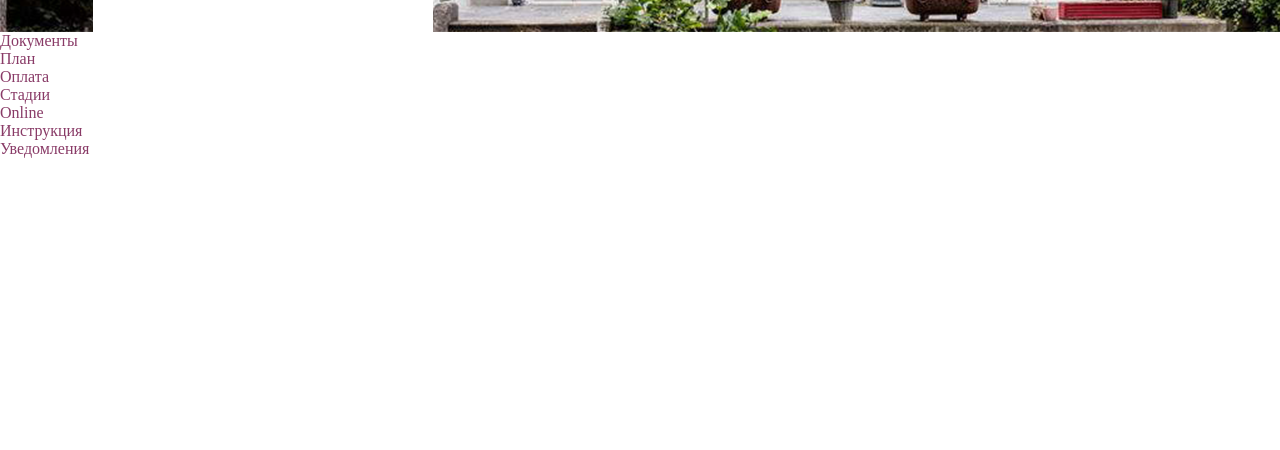
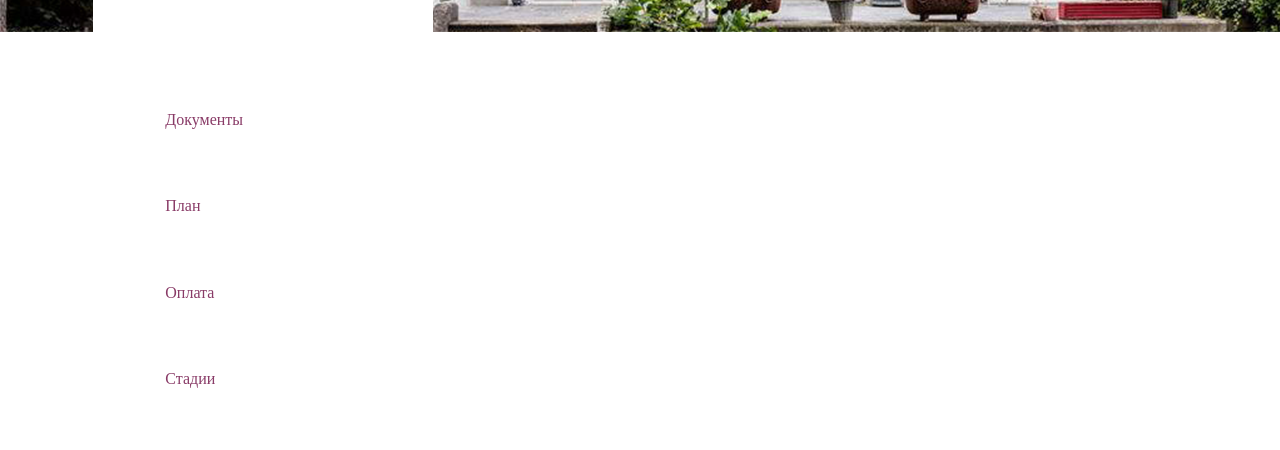
Before and after one commit to coatceatl/layout-company, a website: page index.html in a window 1280 px wide. Shown: the part 331-781 px from the top of the page. Drawn offline with Linux system fonts and the light colour scheme; files whose address does not match are found by name; a web font is replaced by a local one.

Commit message:
changed properties section menu

```diff
--- a/index.html
+++ b/index.html
@@ -13,7 +13,7 @@
           <div class='header-logo'>
             <a href='#' class='menu-link'>Company</a>
           </div>
-          <div class='header-nav'>
+          <nav class='header-nav'>
             <ul class='header-nav__menu'>
               <li class='header-nav__menu__item'>
                 <a href="#" class='menu-link'>Раздел №1</a>
@@ -31,7 +31,7 @@
                 <a href="#" class='menu-link'>Раздел №5</a>
               </li>
             </ul>
-          </div>
+          </nav>
         </div>
         <div class='col-2'>
           <div class='header-nav'>
@@ -63,10 +63,9 @@
       </div>
     </header>
     <main>
-    <div class='container'>
-      <div class='row'>
+          <div class='row'>
         <div class='col-1-of-3'>
-          <section id='menu'>
+          <section id='menu' class='menu'>
             <ul class='menu__list'>
               <li class='menu__list__item'>
                 <a href='#'>Документы</a>
@@ -97,8 +96,7 @@
           </section>
         </div>
       </div>
-    </div>
-    </main>
+       </main>
     <footer>
     </footer>
     <script src='dist/main.js></script>
--- /dev/null
+++ b/src/sass/_menu.sass
@@ -0,0 +1,20 @@
+.menu
+  display: flex
+  flex-direction: column
+  align-items: center
+  padding-top: 76px
+  padding-left: 93px
+  width: 327px
+  height: 612px
+
+  &__list
+    display: flex
+    flex-direction: column
+    height: 100%
+    justify-content: space-between
+
+    &__item
+      font-size: 1rem
+      line-height: 1.5rem
+      font-family: 'Vida31Pro'
+      font-weight: 400
--- a/src/sass/main.sass
+++ b/src/sass/main.sass
@@ -3,3 +3,4 @@
 //styles
 @import '_grid.sass';
 @import '_navigation.sass';
+@import '_menu';
```
Also changed, not shown: dist/style.css, src/sass/_grid.sass (line endings or trailing spaces).
